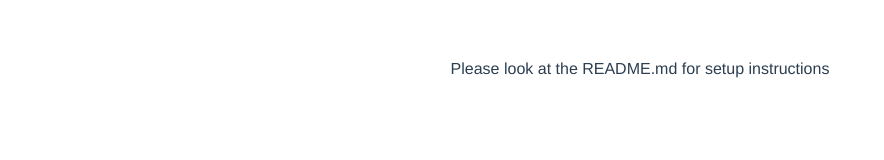
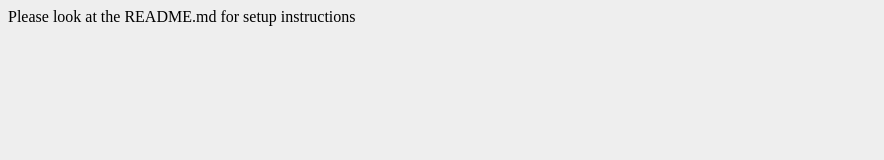
Before and after one commit to djpogo/vite-js-proxy, a website built with Vite: page index.html in a window 1280 px wide. Shown: the whole page, without its empty margins (0-884 px from the left). Built offline with nearby package versions, Linux system fonts and the light colour scheme; files whose address does not match are found by name.

Commit message:
add css example

```diff
--- a/style.css
+++ b/style.css
@@ -1,8 +1 @@
-#app {
-  font-family: Avenir, Helvetica, Arial, sans-serif;
-  -webkit-font-smoothing: antialiased;
-  -moz-osx-font-smoothing: grayscale;
-  text-align: center;
-  color: #2c3e50;
-  margin-top: 60px;
-}
+@import "styles/module-a.css";
--- /dev/null
+++ b/styles/module-a.css
@@ -0,0 +1,3 @@
+body {
+    background-color: #eee;
+}
```
